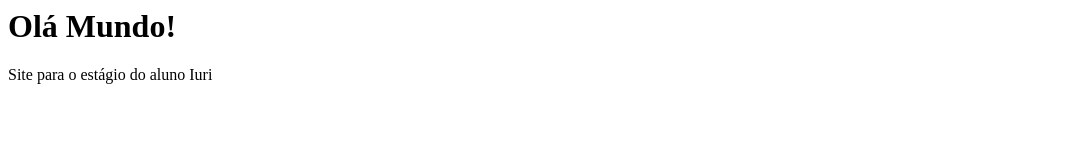
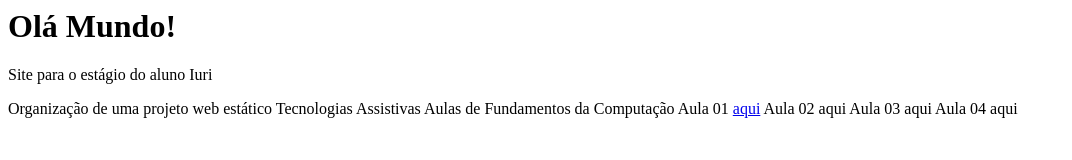
Before and after one commit to FabSoftwareVideira/fabrica-games, a plain HTML site: page index.html in a window 1280 px wide. Shown: the whole page, without its empty margins (0-1072 px from the left). Drawn offline with Linux system fonts and the light colour scheme.

Commit message:
esqueleto da página

```diff
--- a/index.html
+++ b/index.html
@@ -1,2 +1,13 @@
 <h1>Olá Mundo!</h1>
 <p>Site para o estágio do aluno Iuri</p>
+
+Organização de uma projeto web estático
+
+Tecnologias Assistivas
+
+Aulas de Fundamentos da Computação
+
+Aula 01 <a href="/aula01.html">aqui</a>
+Aula 02 aqui
+Aula 03 aqui
+Aula 04 aqui
```
Also changed, not shown: aula01.html (added, +1 -0 lines), 3 other files.
